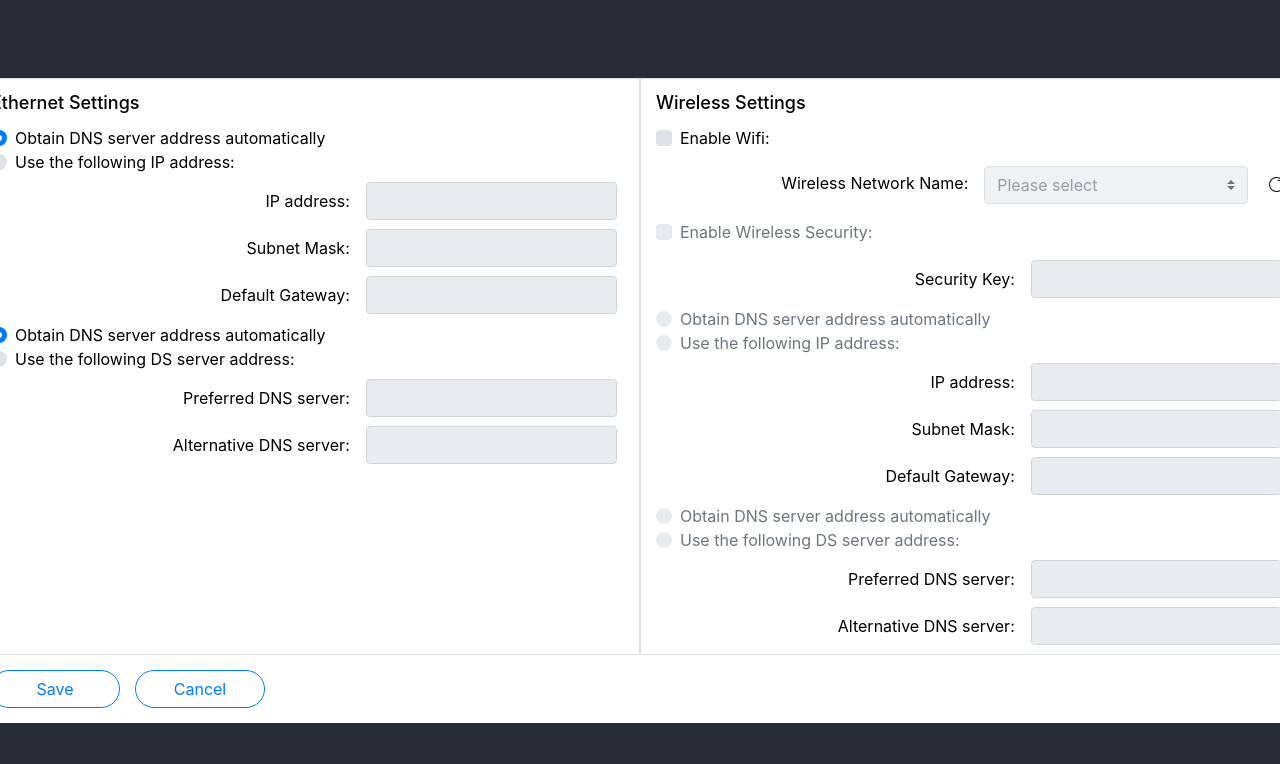
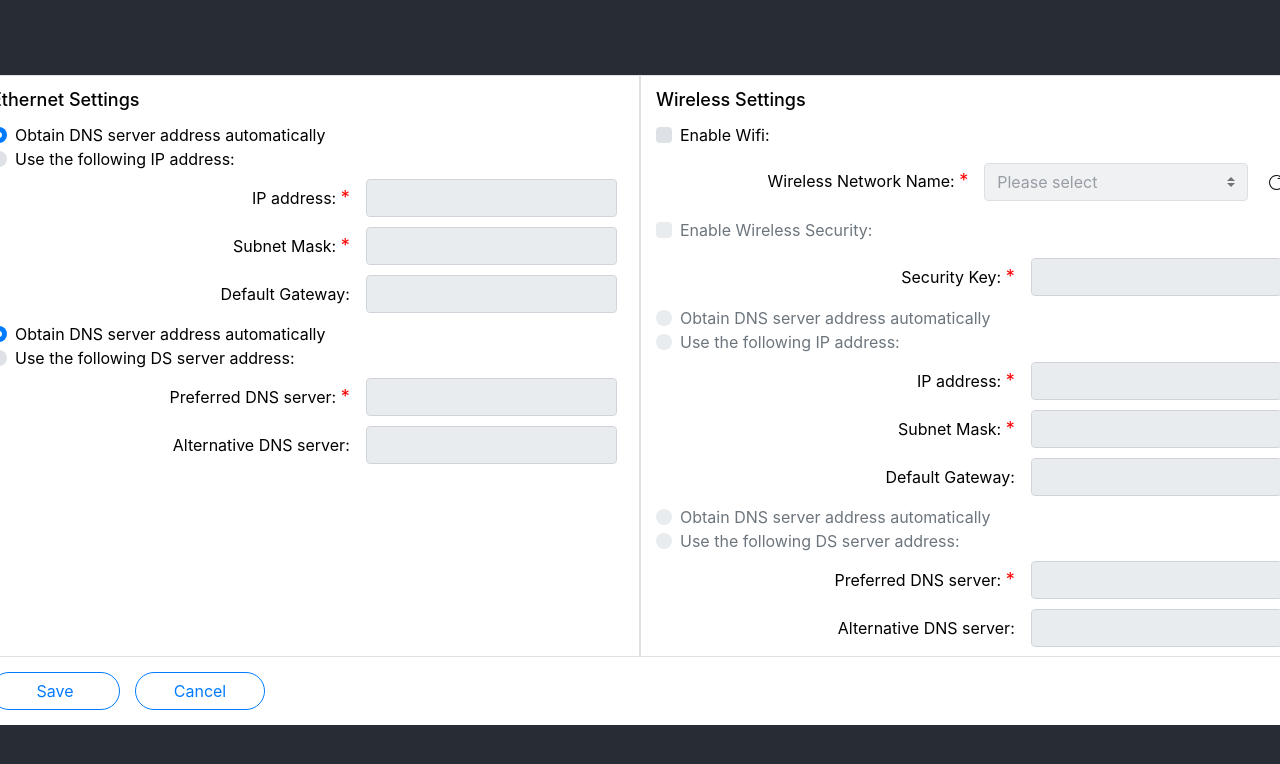
Before and after one commit to Vladcharni/taskLabInvent, a React (Create React App) app: page / in a window 1280 px wide. Shown: the top 764 px of the page. Built offline with nearby package versions, Linux system fonts and the light colour scheme.

Commit message:
improved

```diff
--- a/src/App.css
+++ b/src/App.css
@@ -68,6 +68,11 @@
   animation: refreshicon infinite 5s linear;
 }
 
+span{
+  color: red;
+  font-size: 18px;
+}
+
 @keyframes refreshicon {
   from {
     transform: rotate(0deg);
--- a/src/components/Form.js
+++ b/src/components/Form.js
@@ -263,7 +263,7 @@ export class Form extends React.Component{
   render(){
     return (
       <div className="cont Form">
-        <form className="">
+        <form  className="">
             <div className="row">
               <FormLeft initInput={this.state.ethernet_settings} onChange={this.onChangeEthernetSetting} onClickRadioUseIPAddress={this.onClickRadioUseIPAddress} onClickRadioDNSServer={this.onClickRadioDNSServer}/>
               <FormRight />
--- a/src/components/FormLeft.js
+++ b/src/components/FormLeft.js
@@ -48,12 +48,12 @@ export class FormLeft extends React.Component{
 
           <div className="">
             <div className="col-12 text-right m-2">
-              <label className="mr-3">IP address: </label>
-              <input type="text" className="form-control col-5" id="ipSetting1" value={this.props.initInput.ipAddress.settingsIpAddress.ipaddress} ref={el => this.inputTextIpAddress = el} onChange={this.onChange} required disabled/>
+              <label className="mr-3">IP address: <span>*</span></label>
+              <input type="text" className="form-control col-5" id="ipSetting1" value={this.props.initInput.ipAddress.settingsIpAddress.ipaddress} ref={el => this.inputTextIpAddress = el} onChange={this.onChange} disabled/>
             </div>
             <div className="col-12 text-right m-2">
-              <label className="mr-3">Subnet Mask: </label>
-              <input type="text" className="form-control col-5" id="ipSetting2" value={this.props.initInput.ipAddress.settingsIpAddress.subnetMask} ref={el => this.inputTextSubnetMask = el} onChange={this.onChange} required disabled/>
+              <label className="mr-3">Subnet Mask: <span>*</span></label>
+              <input type="text" className="form-control col-5" id="ipSetting2" value={this.props.initInput.ipAddress.settingsIpAddress.subnetMask} ref={el => this.inputTextSubnetMask = el} onChange={this.onChange} disabled/>
             </div>
             <div className="col-12 text-right m-2">
               <label className="mr-3">Default Gateway: </label>
@@ -74,7 +74,7 @@ export class FormLeft extends React.Component{
 
           <div className="">
             <div className="col-12 text-right m-2">
-              <label className="mr-3">Preferred DNS server: </label>
+              <label className="mr-3">Preferred DNS server: <span>*</span></label>
               <input type="text" className="form-control col-5" id="serverDNSSetting1" value={this.props.initInput.serverDNS.settingsDNS.prefferredDNS} ref={el => this.inputPreferredDNSServer = el} onChange={this.onChange} disabled required />
             </div>
             <div className="col-12 text-right m-2">
--- a/src/components/FormRight.js
+++ b/src/components/FormRight.js
@@ -107,7 +107,7 @@ export class FormRight extends React.Component{
         </div>
 
         <div className="text-right form-group">
-          <label>Wireless Network Name: </label>
+          <label>Wireless Network Name: <span>*</span></label>
           <select className="custom-select col-5 ml-3 mr-3" placeholder="Please select" ref={el => this.wifiNetworkName = el} required disabled>
             <option value="">Please select</option>
             <option value="1">SSID 1</option>
@@ -124,7 +124,7 @@ export class FormRight extends React.Component{
           <div className="invalid-feedback">invalid</div>
         </div>
         <div className="col-12 text-right m-2">
-          <label className="mr-3">Security Key: </label>
+          <label className="mr-3">Security Key: <span>*</span></label>
           <input type="text" className="form-control col-5" ref={el => this.inputSecurityKey = el} required disabled/>
         </div>
 
@@ -141,11 +141,11 @@ export class FormRight extends React.Component{
 
           <div className="">
             <div className="col-12 text-right m-2">
-              <label className="mr-3">IP address: </label>
+              <label className="mr-3">IP address: <span>*</span></label>
               <input type="text" className="form-control col-5" ref={el => this.inputTextIpAddress = el} required disabled/>
             </div>
             <div className="col-12 text-right m-2">
-              <label className="mr-3">Subnet Mask: </label>
+              <label className="mr-3">Subnet Mask: <span>*</span></label>
               <input type="text" className="form-control col-5" ref={el => this.inputTextSubnetMask = el} required disabled/>
             </div>
             <div className="col-12 text-right m-2">
@@ -167,7 +167,7 @@ export class FormRight extends React.Component{
 
           <div className="">
             <div className="col-12 text-right m-2">
-              <label className="mr-3">Preferred DNS server: </label>
+              <label className="mr-3">Preferred DNS server: <span>*</span></label>
               <input type="text" className="form-control col-5" ref={el => this.inputPreferredDNSServer = el} disabled/>
             </div>
             <div className="col-12 text-right m-2">
```
